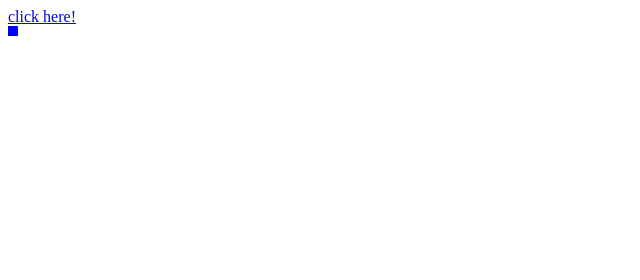
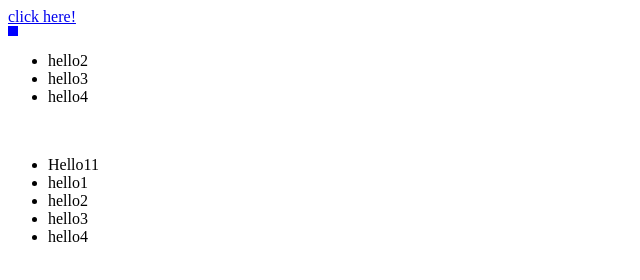
Before and after one commit to Saida-Barre/JS-Practice, a plain HTML site: page index.html in a window 1280 px wide. Shown: the whole page, without its empty margins (0-640 px from the left). Drawn offline with Linux system fonts and the light colour scheme.

Commit message:
practiced JS HTML DOM to move html elements

```diff
--- a/index.html
+++ b/index.html
@@ -10,9 +10,23 @@
 </head>
 <body>
     <a href="www.google.com">click here!</a>
-<div class="box">
+<div class="box"></div>
+<!----create nav bar and practice loops-->
+<ul class="myList">
+    <section><li>hello1</li></section>
+    <section><li>hello2</li></section>
+    <section><li>hello3</li></section>
+    <section><li>hello4</li></section>
+</ul>
+<br>
+<ul class="yourList">
+    <section><li>hello1</li></section>
+    <section><li>hello2</li></section>
+    <section><li>hello3</li></section>
+    <section><li>hello4</li></section>
+</ul>
 
-</div>
+
 
 
 </body>
--- a/js/scripts.js
+++ b/js/scripts.js
@@ -17,3 +17,28 @@ function turnBoxRed(event){
     console.log("it's red")
     box.classList.add("red") /*add red to box */
 }
+/*
+Practice more using Events
+Here are some examples
+- an html web page has finished loading
+- an html input field was changed
+- an html button was clicked
+*//*--------------------------------------------------------------------------------*/
+
+/*Create 2 lists and change the first list item to "Hello11"
+
+1. Create 2 <ul> in html
+2. set class=myList for first ul and class=yourList for second ul
+3. use the query selector or getElementsByTagName method to find the first <li> element, and change its text to "Hello11"
+4. then, move the first modified <li> to the second list and make it the first item of that list.
+*/
+
+let myList = document.querySelector(".myList");
+let yourList = document.querySelector(".yourList");
+let listItem = document.getElementsByTagName("li")[0];
+listItem.innerHTML="Hello11"
+console.log(myList);
+yourList.prepend(listItem);
+console.log(yourList.childNodes[0]);
+console.log(listItem);
+console.log(typeof yourList);
```
